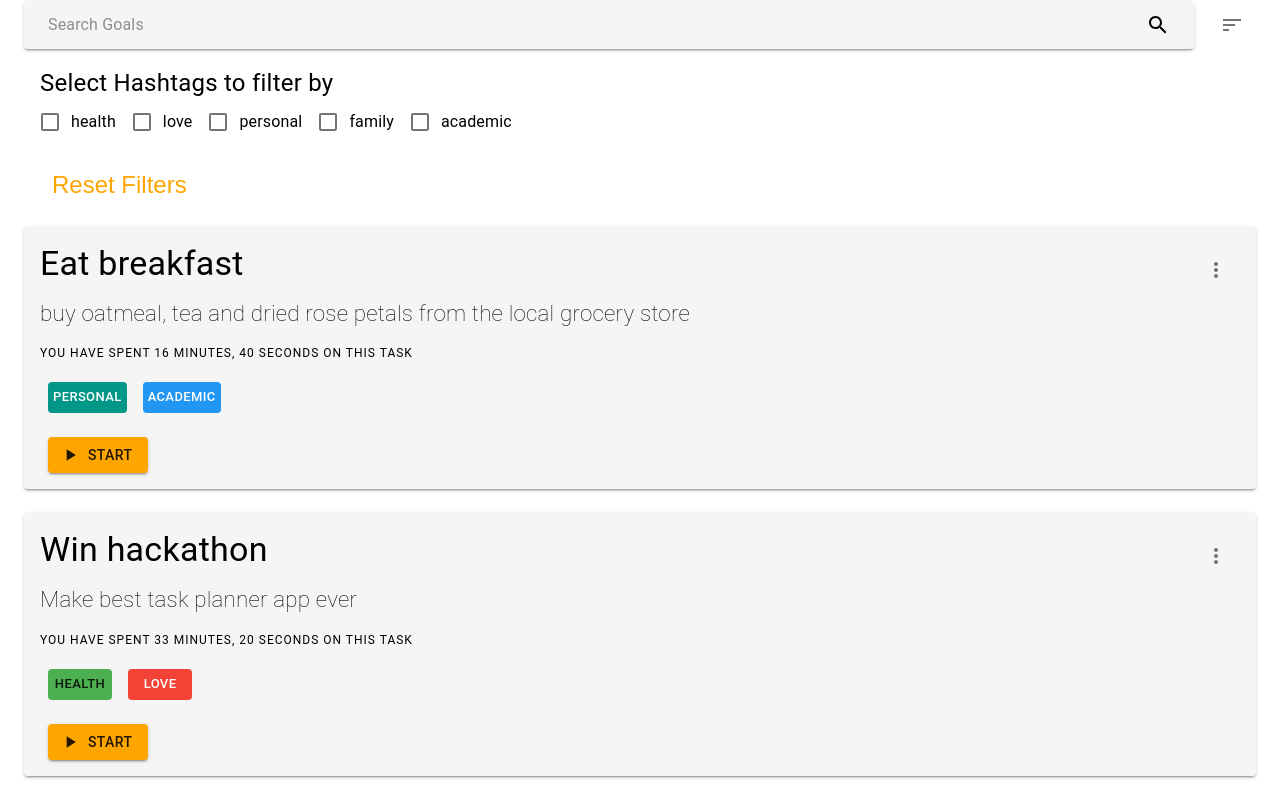
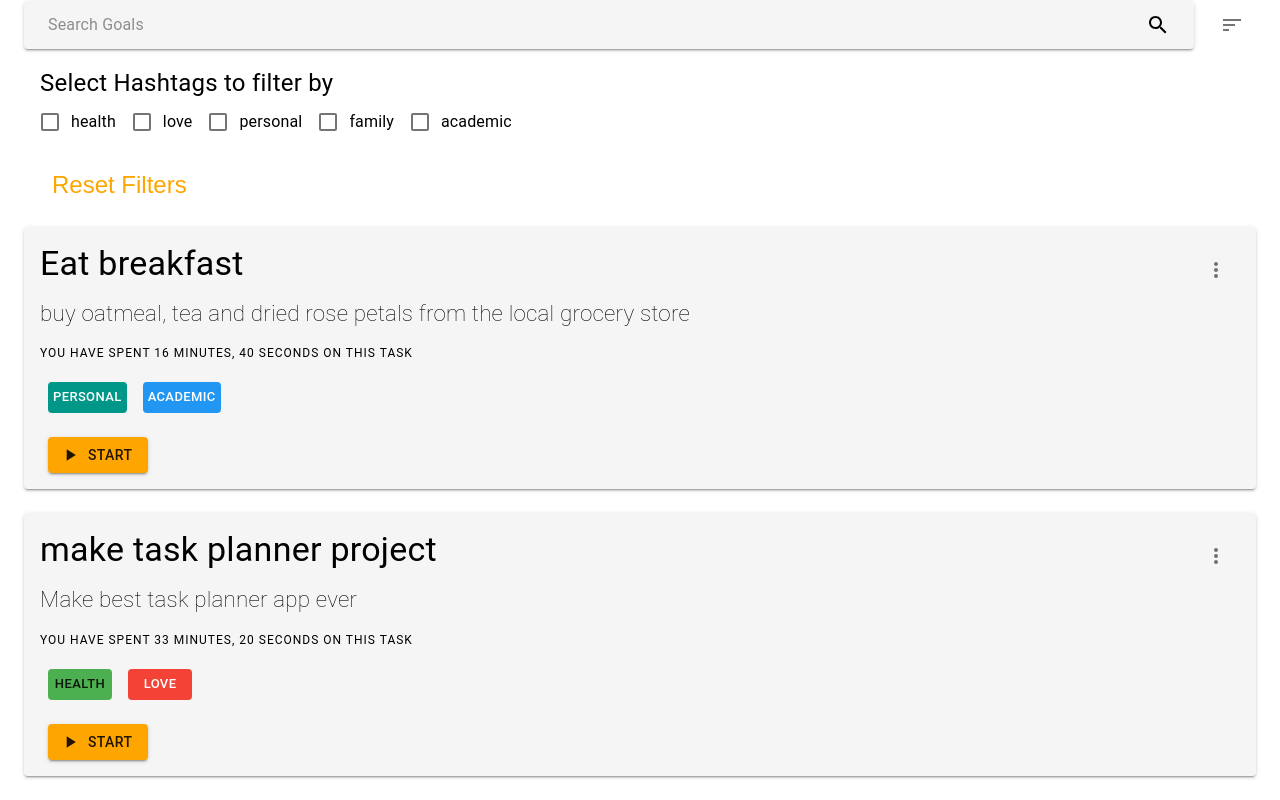
Before and after one commit to DhirajGilda/Get-It-Done, a React (Create React App) app: page / in a window 1280 px wide. Shown: the part 457-1257 px from the top of the page. Built offline with nearby package versions, Linux system fonts and the light colour scheme.

Commit message:
added github url

```diff
--- a/src/App.js
+++ b/src/App.js
@@ -159,7 +159,7 @@ function App(props) {
     },
     {
       _id: uuidv4(),
-      name: "Win hackathon",
+      name: "make task planner project",
       description: "Make best task planner app ever",
       timeAdded: new Date(),
       duration: 2000,
@@ -199,7 +199,7 @@ function App(props) {
                   {darkState ? <Brightness7Icon /> : <Brightness4Icon />}
                 </IconButton>
                 <Link
-                  href=""
+                  href="https://github.com/DhirajGilda/Get-It-Done"
                   target="_blank"
                   rel="noopener noreferrer"
                   color="inherit"
```
